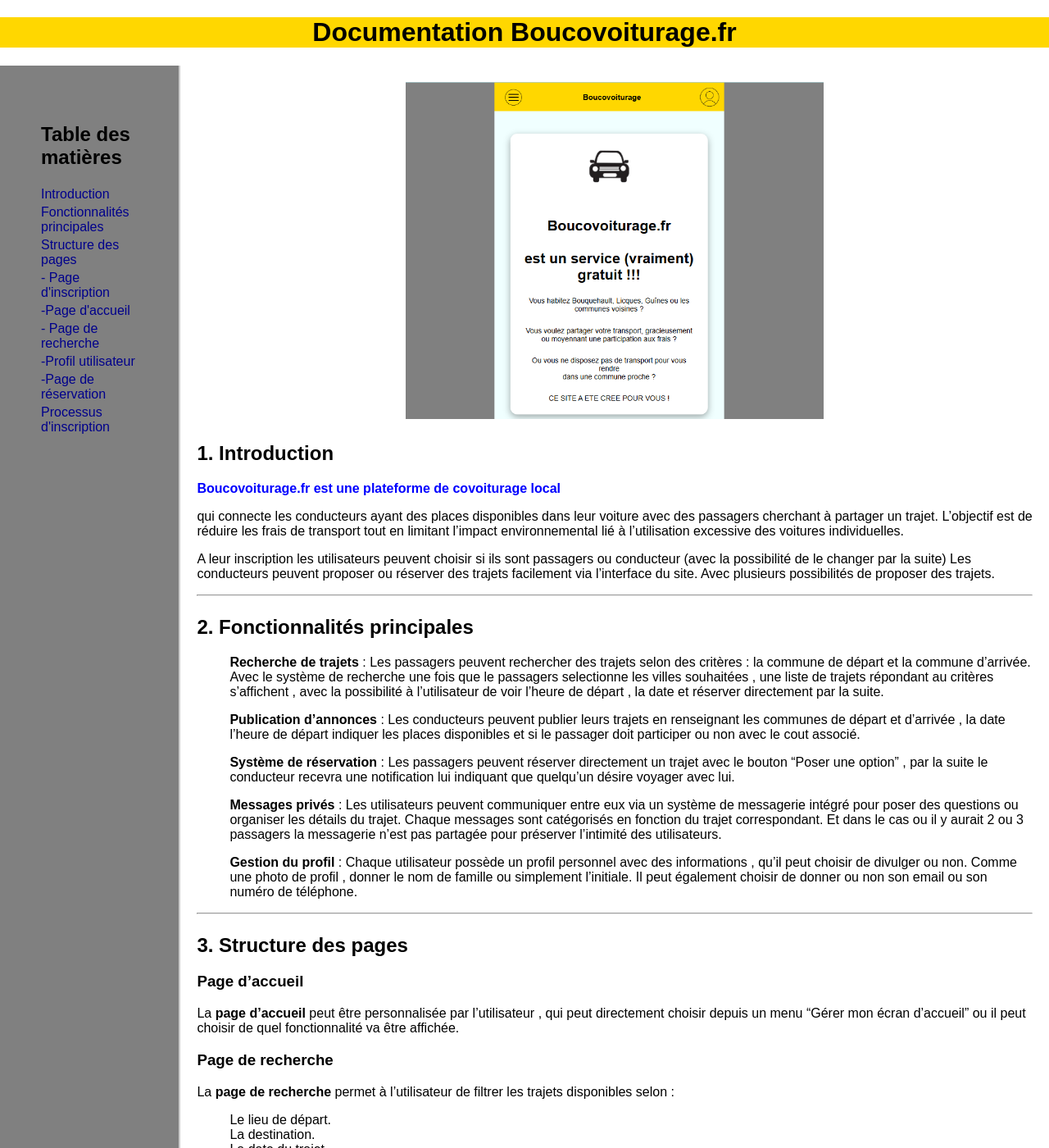
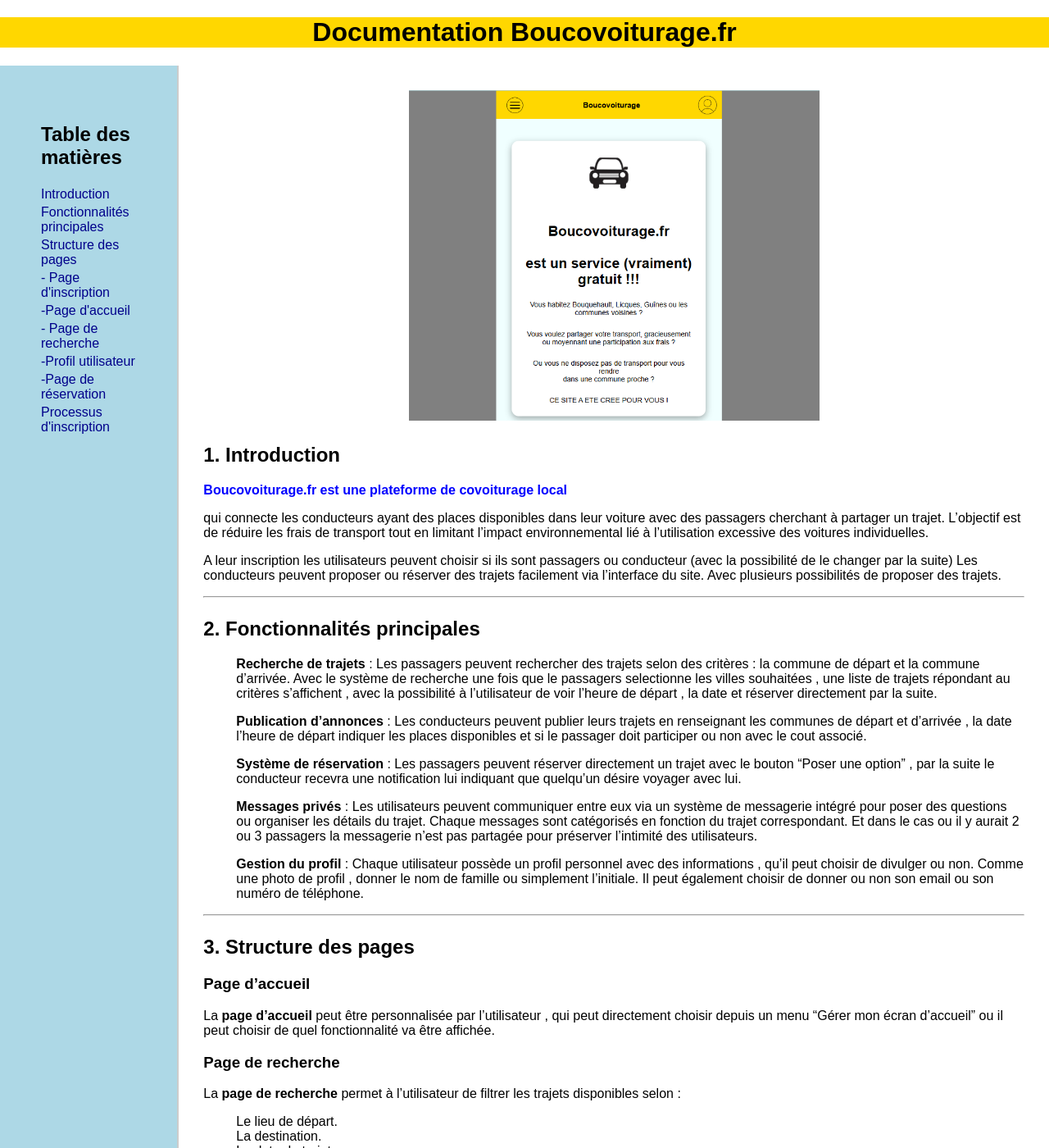
Before and after one commit to mazuriereve/mazuriereve.github.io, a Jekyll site: the page built from README.md, in a window 1280 px wide and 1400 px high. Shown: the whole window at 82% size. Built offline with Jekyll 4.4.1, drawn with Linux system fonts in a browser that asks for light colours; our own code applies the rules of GitHub Pages for plain Markdown files.

Commit message:
Update customs.css

```diff
--- a/assets/css/customs.css
+++ b/assets/css/customs.css
@@ -10,7 +10,7 @@
   top: 0; /* Garde la barre latérale en haut lorsque l'utilisateur défile */
   width: 320px; /* Ajuste la largeur selon ton besoin */
   padding: 50px;
-  background-color: grey ; /* Couleur de fond de la barre latérale */
+  background-color: lightblue ; /* Couleur de fond de la barre latérale */
   height: 100vh; /* Prend toute la hauteur de la page */
   overflow-y: auto; /* Si la table des matières est trop longue, elle sera scrollable */
   border-right: 2px solid #ccc; /* Optionnel : bordure droite */
@@ -19,7 +19,7 @@
 /* Contenu principal */
 .content {
   flex-grow: 1;
-  padding: 20px;
+  padding: 30px;
   overflow-y: auto;
 }
 
```
